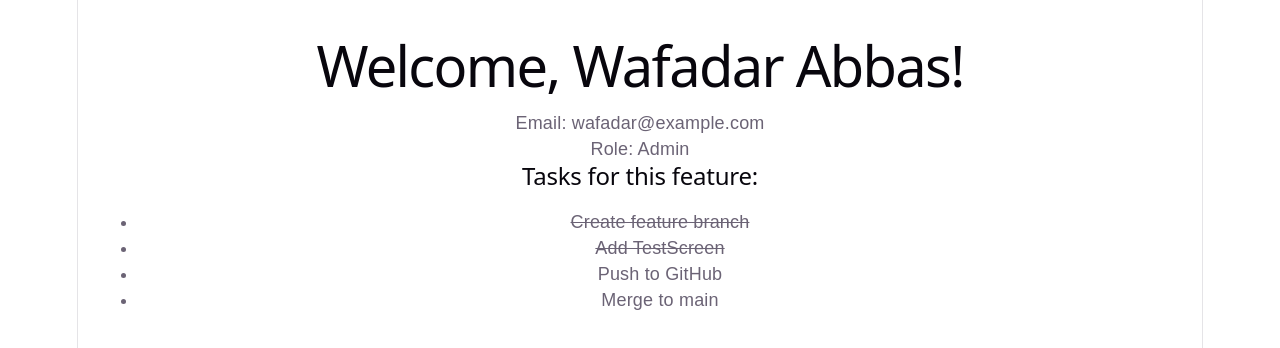
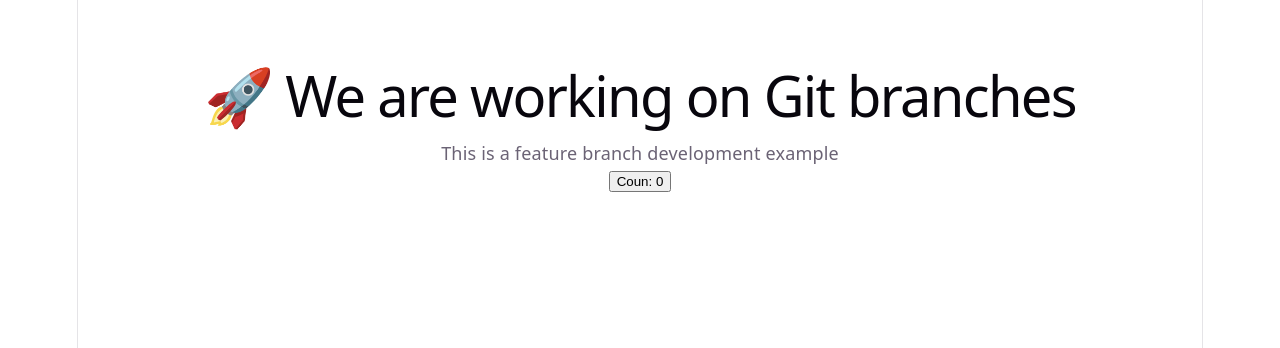
Before and after one commit to WafadarAbbas/Branches, a React (Vite) app: page / in a window 1280 px wide. Shown: the top 348 px of the page. Built offline with nearby package versions, Linux system fonts and the light colour scheme.

Commit message:
Revert "Add TestScreen for F-Test-feature"
This reverts commit 2040bc03033272ec3cc0b840cbd36691fcad1b15.

```diff
--- a/src/App.tsx
+++ b/src/App.tsx
@@ -1,7 +1,21 @@
-import TestScreen from "./Pages/TestScreen";
+import { useState } from 'react'
+import './App.css'
 
 function App() {
-  return <TestScreen />;
+  const [count, setCount] = useState(0)
+
+  return (
+    <>
+      <div style={{ textAlign: "center", marginTop: "50px" }}>
+        <h1>🚀 We are working on Git branches</h1>
+        <p>This is a feature branch development example</p>
+
+        <button onClick={() => setCount(count + 1)}>
+          Coun: {count}
+        </button>
+      </div>
+    </>
+  )
 }
 
-export default App;
+export default App
--- a/src/Pages/TestScreen.tsx
+++ /dev/null
@@ -1,36 +0,0 @@
-// src/TestScreen.tsx
-import React from "react";
-
-const TestScreen: React.FC = () => {
-  const user = {
-    name: "Wafadar Abbas",
-    email: "wafadar@example.com",
-    role: "Admin",
-  };
-
-  const tasks = [
-    { id: 1, title: "Create feature branch", completed: true },
-    { id: 2, title: "Add TestScreen", completed: true },
-    { id: 3, title: "Push to GitHub", completed: false },
-    { id: 4, title: "Merge to main", completed: false },
-  ];
-
-  return (
-    <div style={{ padding: "20px", fontFamily: "Arial" }}>
-      <h1>Welcome, {user.name}!</h1>
-      <p>Email: {user.email}</p>
-      <p>Role: {user.role}</p>
-
-      <h2>Tasks for this feature:</h2>
-      <ul>
-        {tasks.map((task) => (
-          <li key={task.id} style={{ textDecoration: task.completed ? "line-through" : "none" }}>
-            {task.title}
-          </li>
-        ))}
-      </ul>
-    </div>
-  );
-};
-
-export default TestScreen;
```
